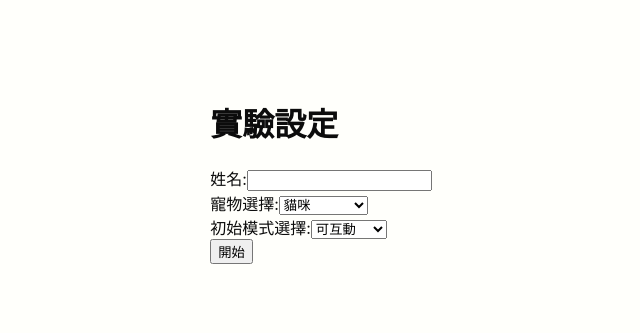
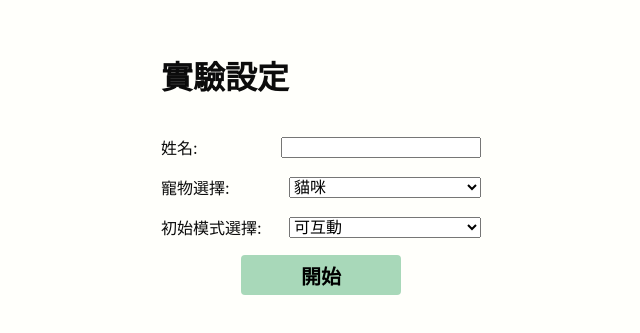
Before and after one commit to Yoyo8787/Thesis, a React (Create React App) app: page / in a window 1280 px wide. Shown: the part 229-562 px from the top of the page, without its empty margins (319-959 px from the left). Built offline with nearby package versions, Linux system fonts and the light colour scheme.

Commit message:
fix some bug

```diff
--- a/package.json
+++ b/package.json
@@ -8,6 +8,7 @@
         "@testing-library/react": "^13.4.0",
         "@testing-library/user-event": "^13.5.0",
         "gh-pages": "^6.1.1",
+        "lodash-es": "^4.17.21",
         "react": "^18.3.1",
         "react-dom": "^18.3.1",
         "react-scripts": "5.0.1",
--- a/src/assets/Pet1/Pet1.js
+++ b/src/assets/Pet1/Pet1.js
@@ -43,12 +43,12 @@ const Pet1Intro = {
     interactions: [
         {
             title: "按下空白鍵",
-            content: "：每次按下空白鍵，你都能讓烏龜做出可愛的動作。",
+            content: "每次按下空白鍵，你都能讓烏龜做出可愛的動作。",
         },
         {
             title: "滑鼠拖動",
             content:
-                "：：按住滑鼠左鍵並拖動，將烏龜移動到螢幕的任意位置，隨你擺放。",
+                "按住滑鼠左鍵並拖動，將烏龜移動到螢幕的任意位置，隨你擺放。",
         },
     ],
     nointeraction: [
--- a/src/assets/Pet2/Pet2.js
+++ b/src/assets/Pet2/Pet2.js
@@ -39,12 +39,12 @@ const Pet2Intro = {
     interactions: [
         {
             title: "按下空白鍵",
-            content: "：每次按下空白鍵，你都能輕拍貓咪的頭使其做出可愛的動作。",
+            content: "每次按下空白鍵，你都能輕拍貓咪的頭使其做出可愛的動作。",
         },
         {
             title: "滑鼠拖動",
             content:
-                "：：按住滑鼠左鍵並拖動，將貓咪移動到螢幕的任意位置，隨你擺放。",
+                "按住滑鼠左鍵並拖動，將貓咪移動到螢幕的任意位置，隨你擺放。",
         },
     ],
     nointeraction: [
--- a/src/components/Pet.jsx
+++ b/src/components/Pet.jsx
@@ -1,6 +1,7 @@
 import { useCallback, useEffect, useMemo, useRef, useState } from "react";
 import Pet1 from "../assets/Pet1/Pet1";
 import Pet2 from "../assets/Pet2/Pet2";
+import { isEqual } from "lodash";
 const Pet = ({ setting }) => {
     const Animation = useMemo(() => {
         if (setting.name === "related") {
@@ -37,14 +38,13 @@ const Pet = ({ setting }) => {
     // 播放動畫
     useEffect(() => {
         const interval = setInterval(() => {
-            if (isDragging) return;
             setFrame((prevFrame) => {
                 return prevFrame + 1;
             });
         }, 200);
 
         return () => clearInterval(interval);
-    }, [isDragging, Animation]);
+    }, [Animation]);
 
     const playAnimation = (animation, name) => {
         console.log("play", name);
@@ -54,13 +54,13 @@ const Pet = ({ setting }) => {
 
     useEffect(() => {
         if (
-            currentAnimation === Animation.click &&
+            isEqual(currentAnimation, Animation.click) &&
             frame === Animation.click.length
         ) {
-            playAnimation(Animation.back, "back");
+            playAnimation(Animation.back, "back from click");
         }
         if (
-            currentAnimation === Animation.back &&
+            isEqual(currentAnimation, Animation.back) &&
             frame === Animation.back.length
         ) {
             setIsClicked(false);
@@ -253,11 +253,11 @@ const Pet = ({ setting }) => {
         }
     };
     const handleMouseUp = () => {
-        if (!setting.interact) {
+        if (!setting.interact || !isDragging) {
             return;
         }
         setIsDragging(false);
-        playAnimation(Animation.back, "back");
+        playAnimation(Animation.back, "back from drag");
     };
 
     return (
@@ -275,11 +275,8 @@ const Pet = ({ setting }) => {
                 left: position[0],
                 top: position[1],
                 transform: `rotate(${isDragging ? rotation : 0}deg) rotateY(${
-                    direction >= 90 && direction <= 270
-                        ? setting.name === "related"
-                            ? 0
-                            : 180
-                        : setting.name === "related"
+                    (direction >= 90 && direction <= 270) ===
+                    (setting.name !== "related")
                         ? 180
                         : 0
                 }deg)`,
--- a/src/components/PetIntroduction.jsx
+++ b/src/components/PetIntroduction.jsx
@@ -3,7 +3,7 @@ import { Pet1Intro } from "../assets/Pet1/Pet1";
 import { Pet2Intro } from "../assets/Pet2/Pet2";
 
 const PetIntroduction = ({ pet, setLock }) => {
-    const petIntro = pet === "related" ? Pet1Intro : Pet2Intro;
+    const petIntro = pet.name === "related" ? Pet1Intro : Pet2Intro;
     const interactalbe = pet.interact;
 
     return (
--- a/src/components/SettingPage.jsx
+++ b/src/components/SettingPage.jsx
@@ -7,12 +7,12 @@ const SettingPage = ({ nextStage, setPet }) => {
     const userNameRef = useRef(null);
 
     return (
-        <div>
-            <div>
+        <div className="SettingPage">
+            <div className="settingblock">
                 <label htmlFor="userName">姓名:</label>
                 <input type="text" id="userName" ref={userNameRef} />
             </div>
-            <div>
+            <div className="settingblock">
                 <label htmlFor="pet">寵物選擇:</label>
                 <select id="pet" ref={petRef}>
                     <option value="" disabled>
@@ -23,7 +23,7 @@ const SettingPage = ({ nextStage, setPet }) => {
                 </select>
             </div>
 
-            <div>
+            <div className="settingblock">
                 <label htmlFor="interactivity">初始模式選擇:</label>
                 <select id="interactivity" ref={interactivityRef}>
                     <option value="" disabled>
@@ -33,7 +33,17 @@ const SettingPage = ({ nextStage, setPet }) => {
                     <option value="noninteractive">不可互動</option>
                 </select>
             </div>
+            <div className="settingblock" style={{ justifyContent: "center" }}>
                 <button
+                    style={{
+                        width: "10rem",
+                        height: "2.5rem",
+                        fontWeight: "bold",
+                        fontSize: "1.25rem",
+                        borderRadius: ".25rem",
+                        border: "none",
+                        backgroundColor: "var(--primarycolor)",
+                    }}
                     onClick={() => {
                         setPet({
                             name: petRef.current.value,
@@ -46,6 +56,7 @@ const SettingPage = ({ nextStage, setPet }) => {
                     開始
                 </button>
             </div>
+        </div>
     );
 };
 
--- a/src/index.css
+++ b/src/index.css
@@ -20,7 +20,7 @@ body {
     color: var(--fontcolor);
     --fontcolor: #0c0c0c;
     --backgroundcolor: #fffffb;
-    --primarycolor: #7db9de;
+    --primarycolor: #a8d8b9;
 }
 
 code {
@@ -82,6 +82,38 @@ code {
     -o-user-select: none;
     user-select: none;
 }
+
+.SettingPage {
+    width: 75vw;
+    max-width: 20rem;
+    max-height: calc(100vh - 14rem);
+    overflow-y: auto;
+    padding-bottom: 1rem;
+}
+.settingblock {
+    margin-top: 1rem;
+    display: flex;
+    justify-content: space-between;
+    align-items: center;
+    width: 100%;
+}
+.settingblock input {
+    width: 12rem;
+}
+.settingblock select {
+    width: 12rem;
+    font-size: 1rem;
+}
+.settingblock button {
+    width: 7.5rem;
+    height: 2rem;
+    font-weight: bold;
+    border-radius: 0.25rem;
+    border: none;
+    background-color: var(--primarycolor);
+    cursor: pointer;
+}
+
 .IntroPage {
     width: 75vw;
     max-width: 45rem;
```
Also changed, not shown: 1 other file (tests, documents, lock files or other folders). Lines whose indentation alone changed are shown as unchanged.
